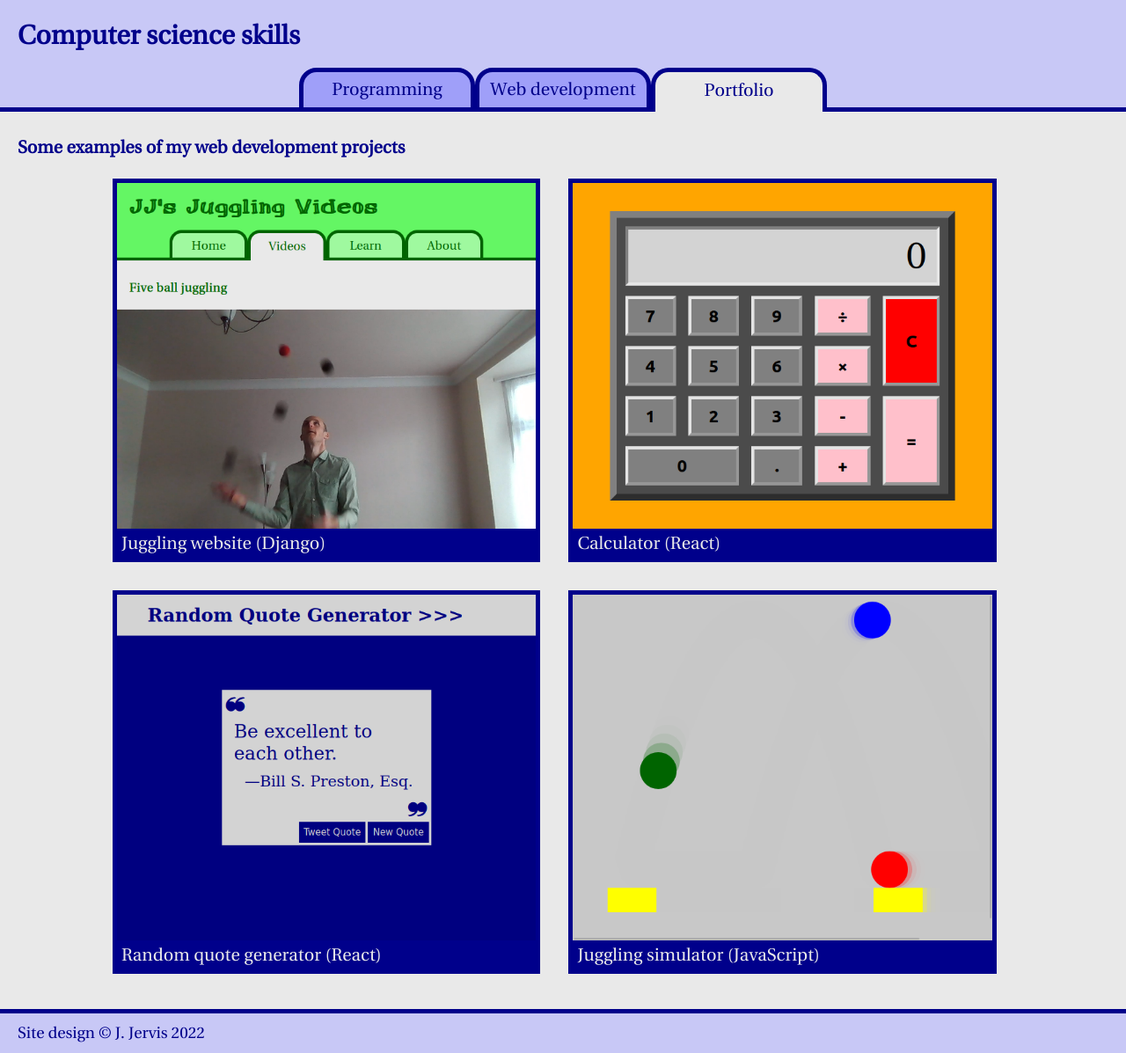
After one commit to johnrjervis/django-juggling-website, a Django app: page /dev/portfolio/ in a window 1280 px wide. The commit adds this page. Shown: the whole page at 88% size. Run offline with Django 3.2, Linux system fonts and the light colour scheme.

Commit message:
Added portfolio page

```diff
--- a/dev/static/dev/style/style.css
+++ b/dev/static/dev/style/style.css
@@ -70,6 +70,8 @@ li.selected > a {
   color: darkblue;
 }
 
+/* ---------------- Specific dev page elements ---------------- */
+
 a[href^="http"],
 a[href^='http']:hover {
   background: #e9e9e9 url('../images/external_link_blue.png');
@@ -79,8 +81,65 @@ a[href^='http']:hover {
   background-size: 1.6rem;
 }
 
+.tile {
+  width: 38vw;
+  max-width: 686px;
+  border: 5px solid darkblue;
+  text-decoration: none;
+}
+
+.tile img {
+  max-width: 100%;
+  object-fit: cover;
+}
+
+.tile p {
+  margin: -1rem 0 0 0;
+  padding: 0.5rem 0.5rem 0.2rem;
+  background-color: darkblue;
+  color: #e9e9e9;
+}
+
+.tile[href^="http"],
+.tile[href^="http"]:hover {
+  padding: 0;
+  background: none;
+  background-color: darkblue;
+}
+
+.tile:hover,
+.tile:hover p,
+.tile[href^="http"]:hover,
+.tile[href^="http"]:hover p {
+  color: darkblue;
+  border-color: #c8c8f6;
+  background-color: #c8c8f6;
+}
+
 /* ---------------- Classes that can be applied to a range of elements ---------------- */
+
+.flex {
+  width: 100%;
+  display: flex;
+  flex-direction: row;
+  justify-content: center;
+}
+
+.grid {
+  width: 80vw;
+  display: grid;
+  grid-template-columns: 1fr 1fr;
+  grid-gap: 4vh 1vw;
+}
 
 .green_border {
   color: darkblue;
 }
+
+/* ---------------- Responsive formatting - widescreen ---------------- */
+
+@media (min-width: 600px) {
+  nav a {
+    white-space: nowrap;
+  }
+}
--- a/dev/templates/dev/base.html
+++ b/dev/templates/dev/base.html
@@ -29,6 +29,9 @@
         <li class="navlink {% if selected == 'Web development' %}selected{% endif %}">
           <a href="{% url 'dev:web_development'  %}" class="green_border">Web development</a>
         </li>
+        <li class="navlink {% if selected == 'Portfolio' %}selected{% endif %}">
+          <a href="{% url 'dev:portfolio'  %}" class="green_border">Portfolio</a>
+        </li>
       </ul>
     </nav>
   </header>
@@ -46,6 +49,6 @@
 
   </body>
 
-  <script src="{% static 'vlog/scripts/flyout.js' %}"></script>
+  <script src="{% static 'vlog/scripts/vlog.js' %}"></script>
 
 </html>
--- /dev/null
+++ b/dev/templates/dev/portfolio.html
@@ -0,0 +1,34 @@
+{% extends 'dev/base.html' %}
+
+{% load static %}
+
+{% block main_content %}
+
+    <section>
+
+      <h2>Some examples of my web development projects</h2>
+
+      <div class="flex">
+        <div class="grid">
+          <a href="{% url 'vlog:index' %}" class="tile">
+            <img src="{% static 'dev/images/website_cropped.png' %}" />
+            <p>Juggling website (Django)</p>
+          </a>
+          <a href="https://codepen.io/johnrjervis/full/vYdyYeP" class="tile">
+            <img src="{% static 'dev/images/calculator_cropped.png' %}">
+            <p>Calculator (React)</p>
+          </a>
+          <a href="https://codepen.io/johnrjervis/full/oNEjrEx" class="tile">
+            <img src="{% static 'dev/images/quote_generator_cropped.png' %}">
+            <p>Random quote generator (React)</p>
+          </a>
+          <a href="https://johnrjervis.github.io/juggling-simulator/" class="tile">
+            <img src="{% static 'dev/images/simulator_cropped.png' %}">
+            <p>Juggling simulator (JavaScript)</p>
+          </a>
+        </div>
+      </div>
+
+    </section>
+
+{% endblock %}
--- a/dev/urls.py
+++ b/dev/urls.py
@@ -5,4 +5,5 @@ app_name = 'dev'
 urlpatterns = [
     path('programming/', views.programming, name = 'programming'),
     path('web-development/', views.web_development, name = 'web_development'),
+    path('portfolio/', views.portfolio, name = 'portfolio'),
 ]
--- a/dev/views.py
+++ b/dev/views.py
@@ -7,3 +7,6 @@ def programming(request):
 
 def web_development(request):
     return render(request, 'dev/web_development.html', {'selected': 'Web development'})
+
+def portfolio(request):
+    return render(request, 'dev/portfolio.html', {'selected': 'Portfolio'})
```
Also changed, not shown: dev/templates/dev/web_development.html (+11 -9 lines), dev/tests/tests.py (+21 -1 lines), functional_tests/test_0500_dev.py (+11 -0 lines), dev/static/dev/images/calculator_cropped.png (added), dev/static/dev/images/quote_generator_cropped.png (added), dev/static/dev/images/simulator_cropped.png (added), dev/static/dev/images/website_cropped.png (added).
